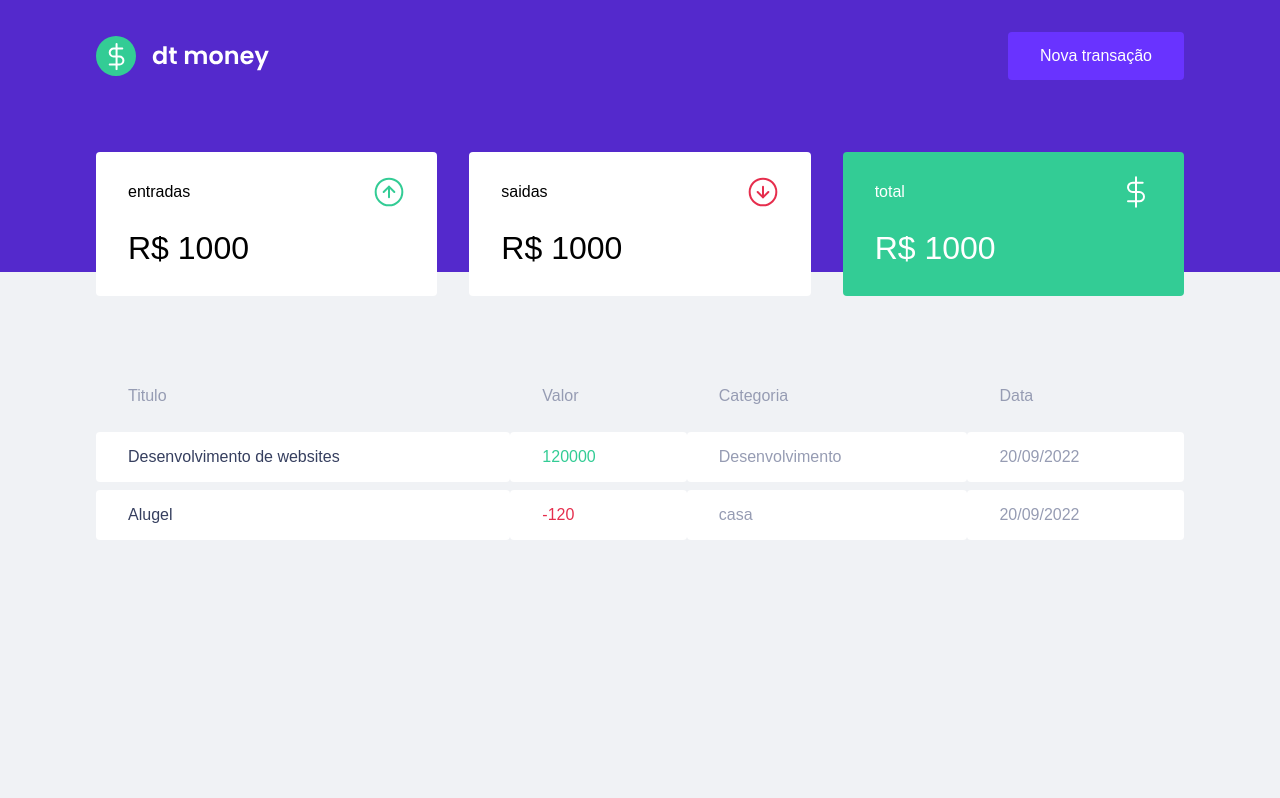
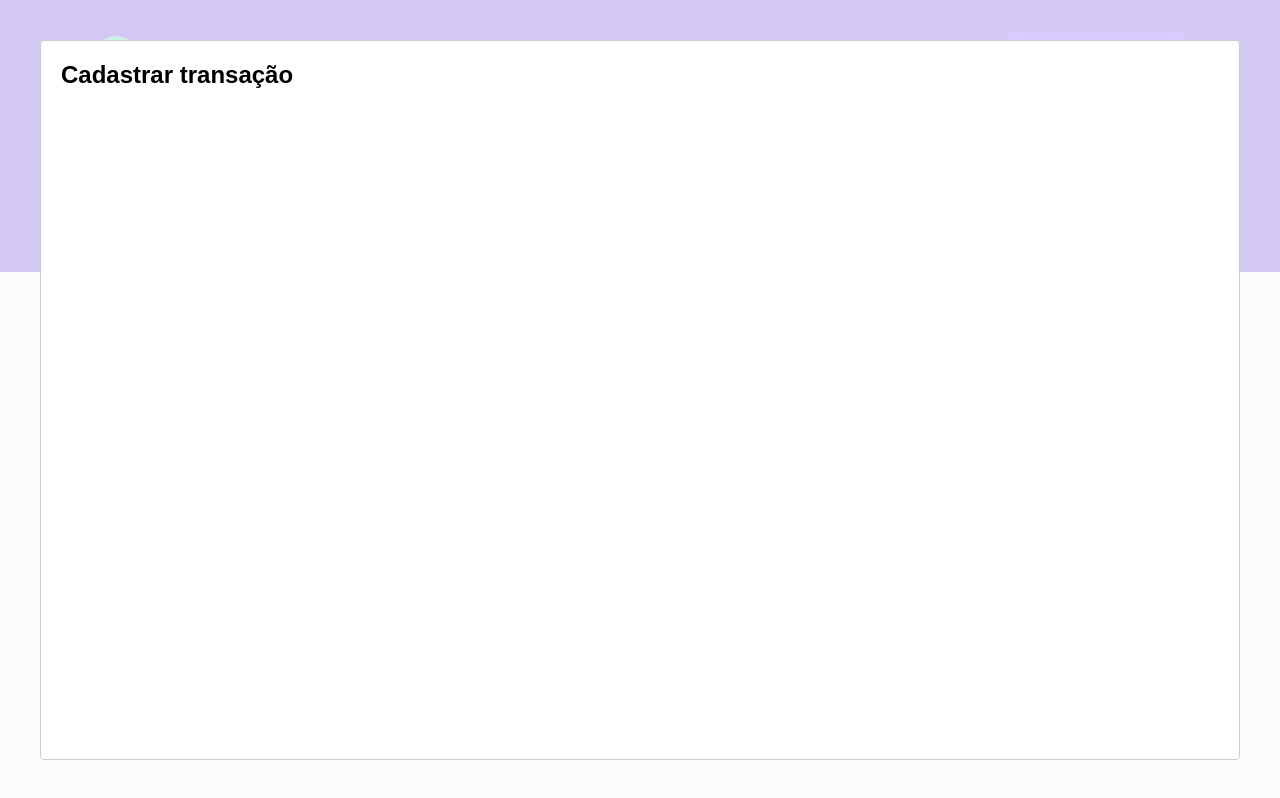
Before and after one commit to raifreire/finance_control, a React (Create React App) app: page / in a window 1280 px wide. Both pictures are taken after a click on the button "Nova transação". Built offline with nearby package versions, Linux system fonts and the light colour scheme; no server answers; a web font is replaced by a local one; what miragejs would draw is missing.

Commit message:
add_Modal_In_Headers

```diff
--- a/package.json
+++ b/package.json
@@ -7,6 +7,7 @@
     "miragejs": "^0.1.45",
     "react": "^18.2.0",
     "react-dom": "^18.2.0",
+    "react-modal": "^3.15.1",
     "react-scripts": "5.0.1",
     "styled-components": "^5.3.6",
     "web-vitals": "^2.1.0"
@@ -19,6 +20,7 @@
     "@types/node": "^16.7.13",
     "@types/react": "^18.0.0",
     "@types/react-dom": "^18.0.0",
+    "@types/react-modal": "^3.13.1",
     "@types/styled-components": "^5.1.26",
     "typescript": "^4.4.2"
   },
--- a/src/components/Header/index.tsx
+++ b/src/components/Header/index.tsx
@@ -1,14 +1,30 @@
 import { Container, Content } from './style'
 import logoImg from '../../assets/logo.svg'
+import { useState } from 'react'
+import Modal from 'react-modal'
 
 
 export function Header() {
+
+    const [isNewTransactionModalOpen, setIsNewTransactionModalOpen] = useState(false);
+
+    function handleOpenTransactionModal() {
+        setIsNewTransactionModalOpen(true);
+    }
+    function handleCloseTransactionModal() {
+        setIsNewTransactionModalOpen(false);
+    }
+
     return (
 
         <Container>
             <Content>
                 <img src={logoImg} alt="finance control" />
-                <button type='button'>Nova transação</button>
+                <button type='button' onClick={handleOpenTransactionModal}>Nova transação</button>
+
+                <Modal isOpen={isNewTransactionModalOpen} onRequestClose={handleCloseTransactionModal}>
+                    <h2>Cadastrar transação</h2>
+                </Modal>
             </Content>
 
         </Container>
```
Also changed, not shown: 1 other file (tests, documents, lock files or other folders).
